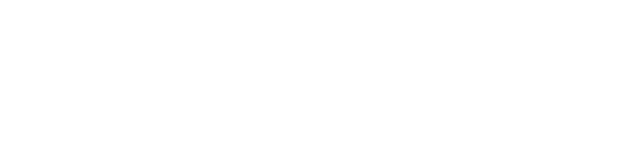
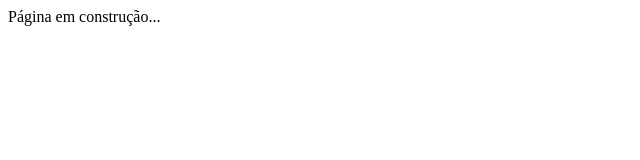
Before and after one commit to llucaslleall/boaverba, a plain HTML site: page index.html in a window 1280 px wide. Shown: the whole page, without its empty margins (0-640 px from the left). Drawn offline with Linux system fonts and the light colour scheme.

Commit message:
página em construção

```diff
--- a/index.html
+++ b/index.html
@@ -4,6 +4,6 @@
 
     </head>
     <body>
-
+        Página em construção...
     </body>
 </html>
```
